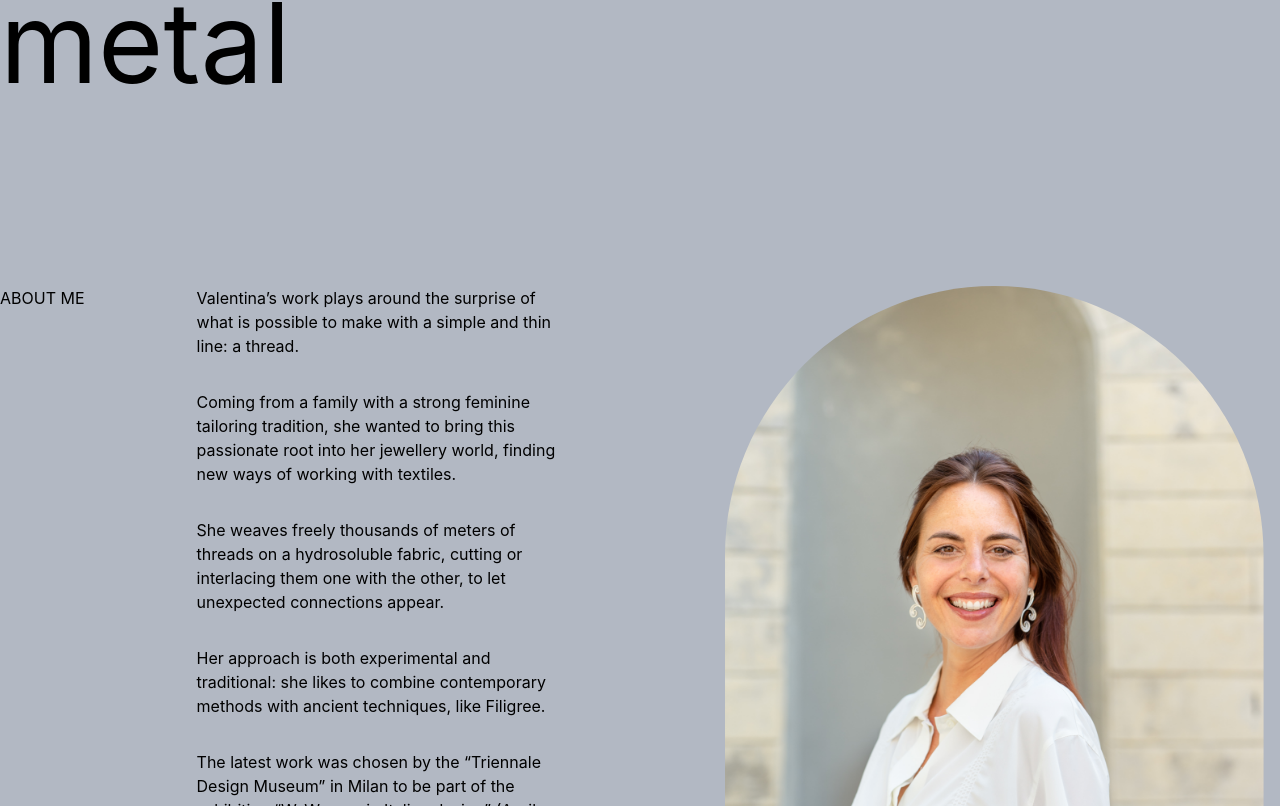
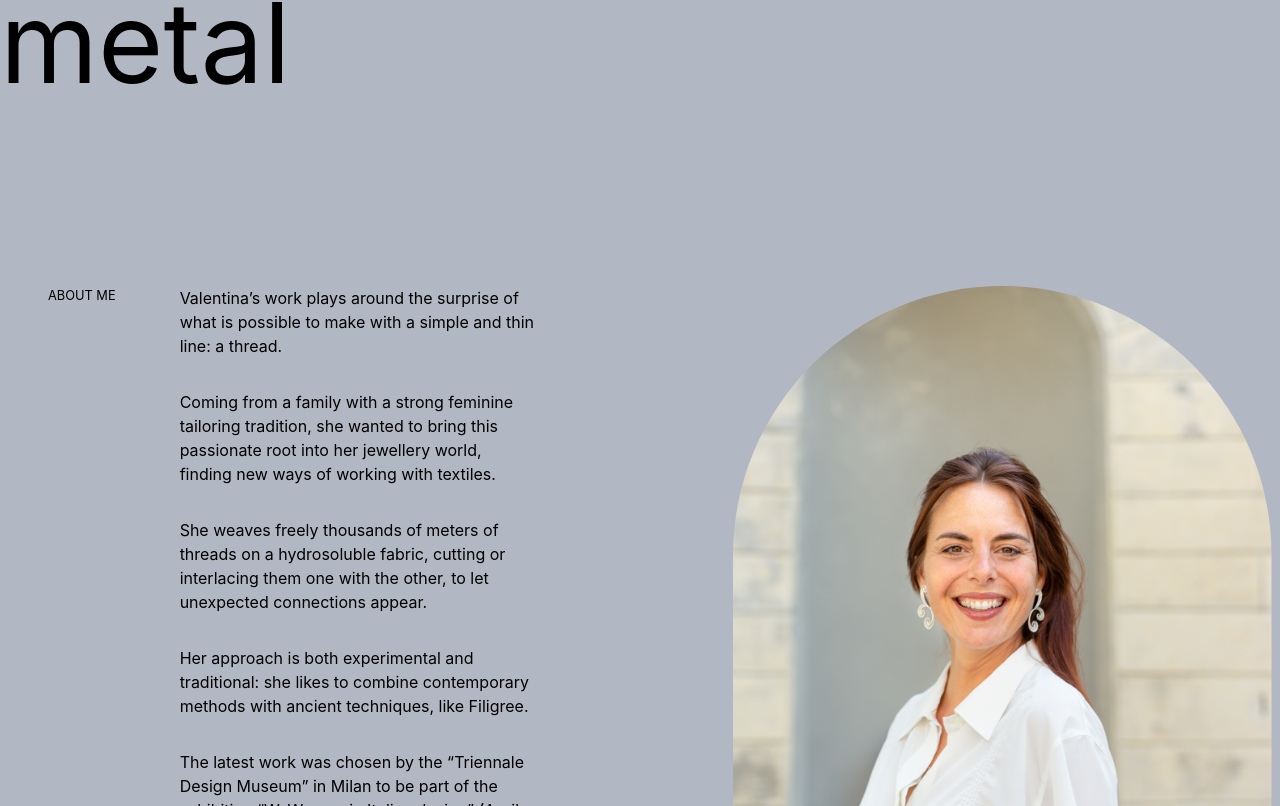
Before and after one commit to yanze-yang/floema, a Next.js app: page /about in a window 1280 px wide. Shown: the part 834-1640 px from the top of the page. Built offline with nearby package versions, Linux system fonts and the light colour scheme.

Commit message:
fix the space between bug.

```diff
--- a/pages/about/index.tsx
+++ b/pages/about/index.tsx
@@ -2,6 +2,12 @@ import React from "react";
 import Navbar from "../../components/Navbar";
 import ContainerMax from "./ContainerMax";
 import styled from "styled-components";
+
+const IntorPosition = styled.div`
+  display: flex;
+  justify-content: center;
+  width: 100%;
+`;
 
 type IntroProps = {
   alignPosition: "center" | "right" | "left";
@@ -17,9 +23,10 @@ const IntroWrapper = styled.div<IntroProps>`
   justify-content: space-between;
   align-items: flex-start;
   max-width: ${(props) => props.maxWidth};
+  width: 100%;
+  margin: 10rem 0;
 
-  margin: 10rem 0;
-  @media screen and (max-width: 750px) {
+  @media screen and (max-width: 1024px) {
     flex-direction: column;
   }
 `;
@@ -27,12 +34,24 @@ const IntroWrapper = styled.div<IntroProps>`
 const IntroContent = styled.div`
   display: flex;
   flex-direction: row;
-  gap: 7rem;
+  // gap bettween tag name and description
+  gap: min(7rem, 5vw);
+  padding: 0 2.5rem;
 
-  div p {
-    max-width: 23rem;
+  span {
+    font-size: 0.8rem;
+  }
+`;
+
+const Description = styled.div`
+  max-width: calc(23rem - 1vw);
+  p {
     padding-bottom: 2rem;
   }
+`;
+
+const IntroImage = styled.div`
+  max-width: 100%;
 `;
 
 export default function AboutIndex() {
@@ -41,21 +60,23 @@ export default function AboutIndex() {
       <ContainerMax>
         <Navbar />
         <img src="/CAROUSEL PHOTOS.png" alt="" />
+
         <h1 style={{ fontSize: "7rem" }}>
           Creating new dialogues between threads and metal
         </h1>
+        <IntorPosition>
           <IntroWrapper alignPosition="center" maxWidth="79rem">
             <IntroContent>
               <span>ABOUT ME</span>
-            <div>
+              <Description>
                 <p>
                   Valentina’s work plays around the surprise of what is possible
                   to make with a simple and thin line: a thread.
                 </p>
                 <p>
-                Coming from a family with a strong feminine tailoring tradition,
-                she wanted to bring this passionate root into her jewellery
-                world, finding new ways of working with textiles.
+                  Coming from a family with a strong feminine tailoring
+                  tradition, she wanted to bring this passionate root into her
+                  jewellery world, finding new ways of working with textiles.
                 </p>
                 <p>
                   She weaves freely thousands of meters of threads on a
@@ -63,25 +84,31 @@ export default function AboutIndex() {
                   other, to let unexpected connections appear.
                 </p>
                 <p>
-                Her approach is both experimental and traditional: she likes to
-                combine contemporary methods with ancient techniques, like
+                  Her approach is both experimental and traditional: she likes
+                  to combine contemporary methods with ancient techniques, like
                   Filigree.
                 </p>
                 <p>
                   The latest work was chosen by the “Triennale Design Museum” in
-                Milan to be part of the exhibition “W. Women in Italian design”
-                (April 2016- February 2017).
+                  Milan to be part of the exhibition “W. Women in Italian
+                  design” (April 2016- February 2017).
                 </p>
-            </div>
+              </Description>
             </IntroContent>
-
-          <img src="/intro_img_01.png" alt="" />
+            <IntroImage>
+              <picture>
+                <img src="/intro_img_01.png" alt="image" />
+              </picture>
+            </IntroImage>
           </IntroWrapper>
+        </IntorPosition>
         <img src="/mockup_img_01.png" alt="" />
+        <IntorPosition>
+          {" "}
           <IntroWrapper alignPosition="right" maxWidth="105rem">
             <IntroContent>
               <span>THE BRAND</span>
-            <div>
+              <Description>
                 <p>
                   FLOEMA is a new jewelry brand all design and handmade by me,
                   Valentina Caprini, goldsmith, and artist based in Florence.
@@ -92,35 +119,42 @@ export default function AboutIndex() {
                   branches and makes flowers and fruits bloom.
                 </p>
                 <p>
-                Each FLOEMA piece is elegant and unique, created with a refined
-                goldsmith’s technique in a small laboratory equipped with
-                machines dated to the beginning of the ‘900.
+                  Each FLOEMA piece is elegant and unique, created with a
+                  refined goldsmith’s technique in a small laboratory equipped
+                  with machines dated to the beginning of the ‘900.
                 </p>
                 <p>
-                Like the lifeblood makes the plant evolve, so FLOEMA gives part
-                of its income to PLAN INTERNATIONAL, a charity that works hard
-                to eliminate the child brides phenomenon.
+                  Like the lifeblood makes the plant evolve, so FLOEMA gives
+                  part of its income to PLAN INTERNATIONAL, a charity that works
+                  hard to eliminate the child brides phenomenon.
                 </p>
-            </div>
+              </Description>
             </IntroContent>
-          <img src="/intro_img_02.png" alt="" />
+            <IntroImage>
+              <picture>
+                <img src="/intro_img_02.png" alt="image" />
+              </picture>
+            </IntroImage>
           </IntroWrapper>
+        </IntorPosition>
+
         <img src="/CAROUSEL POSTERS.png" alt="" />
         <h1 style={{ fontSize: "7rem" }}>
           The surprise of what is possible to make with a simple and thin
           thread.
         </h1>
+        <IntorPosition>
           <IntroWrapper alignPosition="left" isLeftImg maxWidth="94rem">
             <IntroContent>
               <span>JEWELRY CARE</span>
-            <div>
+              <Description>
                 <p>
                   All FLOEMA jewels are exclusively realized using precious
                   metals: 925 silver (pure for the Filigree) and 18kt gold. All
                   metals are subjected to a natural oxidation process, that
                   depends either on natural factors like oxygen in the air, the
-                salt in the sea, sunlight, skin ph, or on chemical factors, like
-                creams and perfumes.
+                  salt in the sea, sunlight, skin ph, or on chemical factors,
+                  like creams and perfumes.
                 </p>
                 <p>
                   Please find two ways to clean gold and silver with natural
@@ -129,8 +163,8 @@ export default function AboutIndex() {
                 <p>To make your piece return to its original condition:</p>
                 <p>
                   Gold is slightly subjected to the oxidation process. To make
-                your jewel shine again put your jewels in a solution of half cup
-                of white vinegar and salt for at least 30 minutes.
+                  your jewel shine again put your jewels in a solution of half
+                  cup of white vinegar and salt for at least 30 minutes.
                 </p>
                 <p>
                   With a white cotton soft cloth dipped in the solution first
@@ -138,26 +172,33 @@ export default function AboutIndex() {
                   voila!
                 </p>
                 <p>
-                To take the oxidation off silver you have to use one ingredient
-                only: bicarbonate.
+                  To take the oxidation off silver you have to use one
+                  ingredient only: bicarbonate.
                 </p>
                 <p>
                   Pour 250ml of lukewarm water and 5 spoons of bicarbonate in a
-                container. Mixed until it is melted. Leave your silver jewels in
-                the solution over the night, then brush them with a toothbrush
-                until they shine again. Finally, rinse and dry with soft cloth.
+                  container. Mixed until it is melted. Leave your silver jewels
+                  in the solution over the night, then brush them with a
+                  toothbrush until they shine again. Finally, rinse and dry with
+                  soft cloth.
                 </p>
-            </div>
+              </Description>
             </IntroContent>
-          <img src="/intro_img_03.png"></img>
+            <IntroImage>
+              <picture>
+                <img src="/intro_img_03.png" alt="image" />
+              </picture>
+            </IntroImage>
           </IntroWrapper>
+        </IntorPosition>
+        <IntorPosition>
           <IntroWrapper alignPosition="right" maxWidth="94rem">
             <IntroContent>
               <span>SUSTAINABILITY</span>
-            <div>
+              <Description>
                 <p>
-                FLOEMA engages in its own small way to choose green solutions as
-                much as possible.
+                  FLOEMA engages in its own small way to choose green solutions
+                  as much as possible.
                 </p>
                 <p>
                   You will receive each piece in a handmade box realized by
@@ -168,13 +209,18 @@ export default function AboutIndex() {
                 <p>
                   The business cards are realized with recycled cotton fiber
                   cardboard. All the pieces are created in a small laboratory in
-                the Florentine countryside, preferring using green materials and
-                recycling precious materials.
+                  the Florentine countryside, preferring using green materials
+                  and recycling precious materials.
                 </p>
-            </div>
+              </Description>
             </IntroContent>
-          <img src="/intro_img_04.png"></img>
+            <IntroImage>
+              <picture>
+                <img src="/intro_img_04.png" alt="image" />
+              </picture>
+            </IntroImage>
           </IntroWrapper>
+        </IntorPosition>
 
         <img src="/mockup_img_02.png"></img>
       </ContainerMax>
```
Lines whose indentation alone changed are shown as unchanged.
